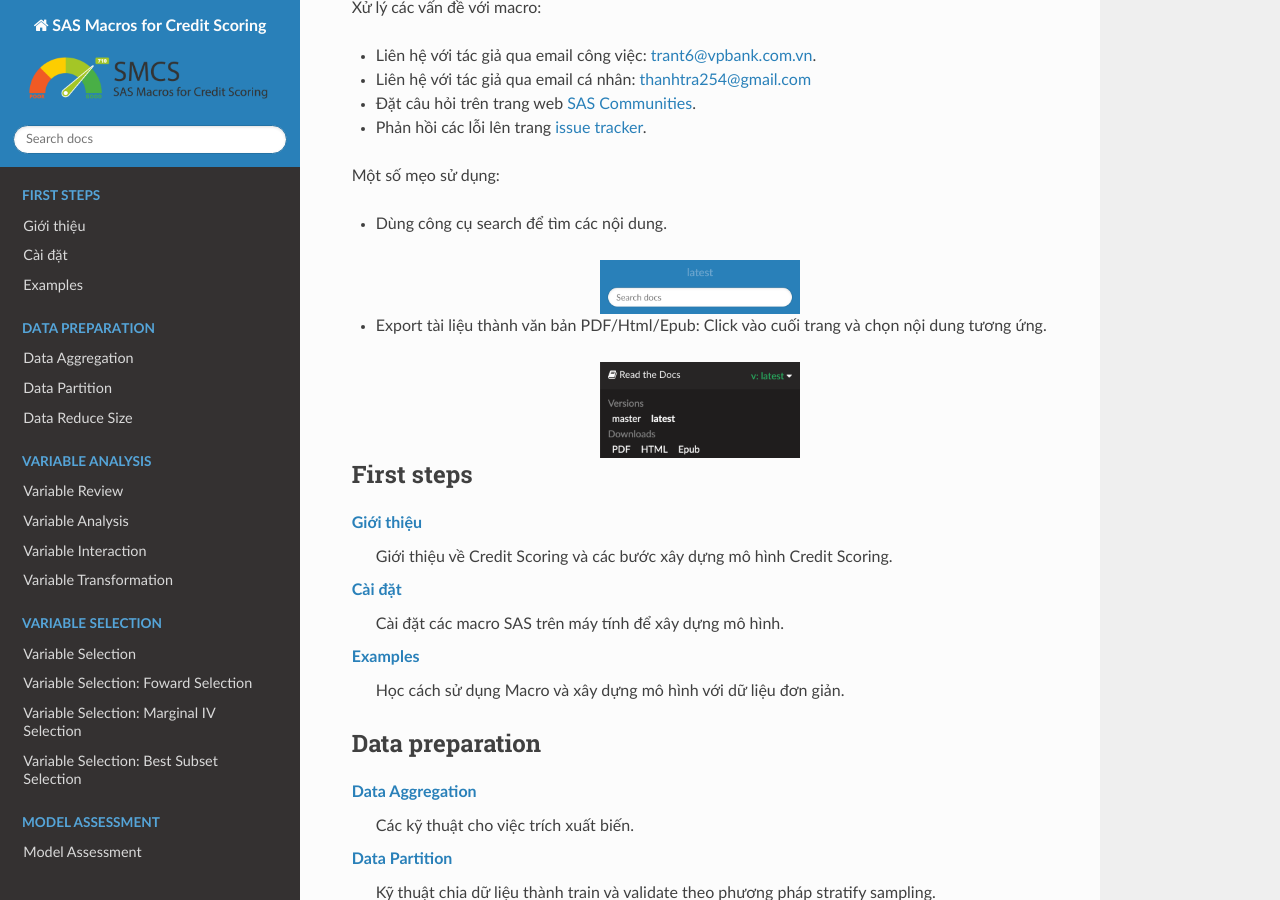
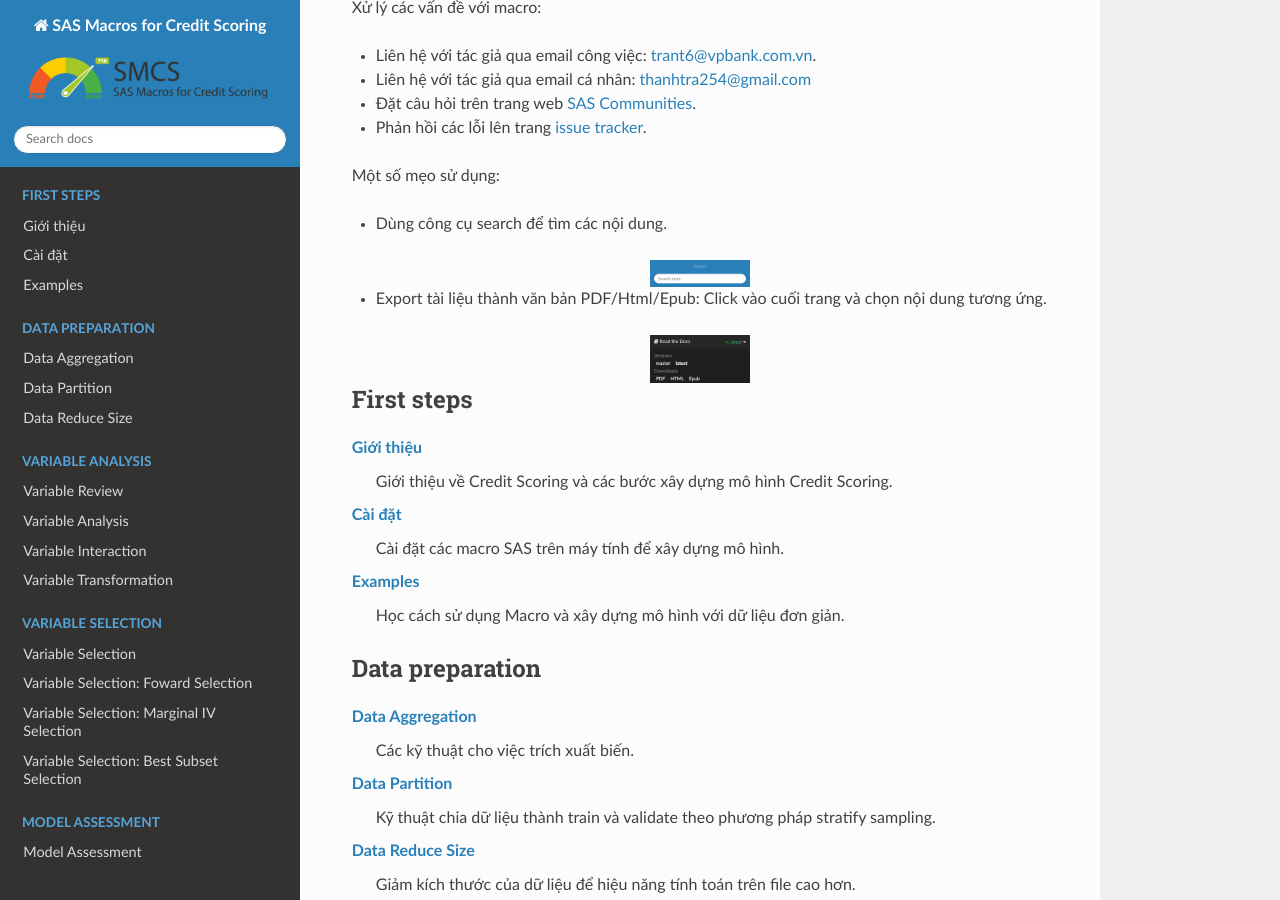
Before and after one commit to thanhtra254/SMCS, a Sphinx documentation site: the page built from docs/index.rst, in a window 1280 px wide and 900 px high, scrolled down 556 px. Built offline with Sphinx 7.4.7 and the Read the Docs theme 2.0.0, drawn with Linux system fonts in a browser that asks for light colours; comment, search, counter and statistics services are not loaded.

Commit message:
Update index.rst

```diff
--- a/docs/index.rst
+++ b/docs/index.rst
@@ -40,12 +40,12 @@ Một số mẹo sử dụng:
 
 .. image:: ./logo/Search.png
    :align: center
-   :width: 200
+   :width: 100px
 
 * Export tài liệu thành văn bản PDF/Html/Epub: Click vào cuối trang và chọn nội dung tương ứng.
 .. image:: ./logo/ExportPDF.png
    :align: center
-   :width: 200
+   :width: 100px
 
 
 First steps
```
